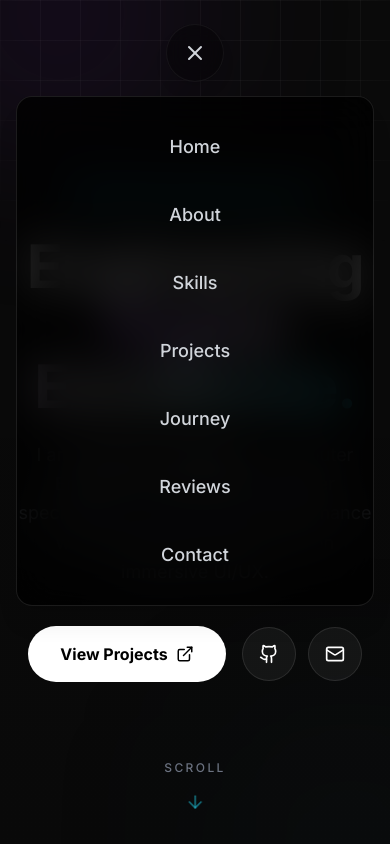
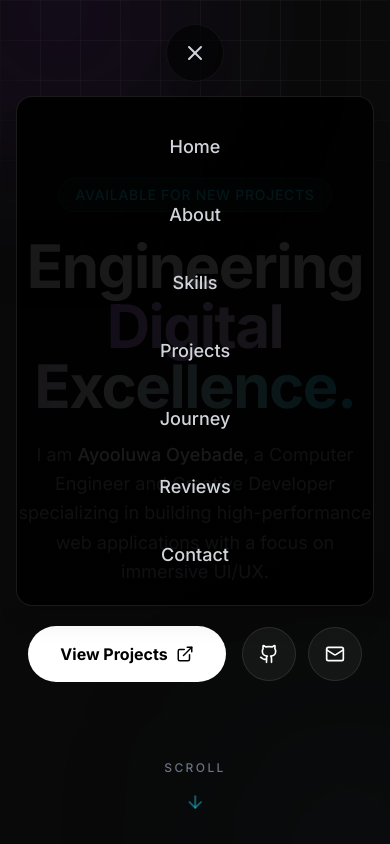
Before and after one commit to Ayosensei/my-portfolio, a Next.js app: page / in a window 390 px wide. Both pictures are taken after a click on the button "Toggle menu". Shown: the top 844 px of the page. Built offline with nearby package versions, Linux system fonts and the light colour scheme.

Commit message:
refactor: remove backdrop blur from Navbar and remove decorative glow from Contact

```diff
--- a/app/components/Contact.tsx
+++ b/app/components/Contact.tsx
@@ -53,8 +53,7 @@ export default function Contact() {
       id="contact"
       className="min-h-[80vh] flex flex-col justify-center items-center px-4 text-center relative overflow-hidden py-20"
     >
-      {/* Background Gradient for focus */}
-      <div className="absolute top-1/2 left-1/2 -translate-x-1/2 -translate-y-1/2 w-[300px] h-[300px] bg-cyan-500/20 rounded-full blur-[100px] -z-10" />
+
 
       <div className="max-w-4xl mx-auto z-10 w-full">
         <motion.h2
--- a/app/components/Navbar.tsx
+++ b/app/components/Navbar.tsx
@@ -9,7 +9,7 @@ export default function Navbar() {
 
   return (
     <nav className="fixed top-6 left-0 right-0 z-50 flex justify-center px-4">
-      <div className="flex items-center gap-2 p-2 bg-black/30 backdrop-blur-md border border-white/5 rounded-full shadow-lg">
+      <div className="flex items-center gap-2 p-2 bg-black/60 border border-white/5 rounded-full shadow-lg">
         <button
           onClick={() => setMobileMenuOpen(!mobileMenuOpen)}
           className="p-2 text-gray-300 hover:text-white transition-colors lg:hidden focus:outline-none"
@@ -71,7 +71,7 @@ export default function Navbar() {
             animate={{ opacity: 1, y: 0 }}
             exit={{ opacity: 0, y: -50 }}
             transition={{ duration: 0.3 }}
-            className="fixed inset-x-0 top-24 mx-4 p-6 bg-black/80 backdrop-blur-xl border border-white/10 rounded-2xl shadow-xl lg:hidden flex flex-col items-center gap-4"
+            className="fixed inset-x-0 top-24 mx-4 p-6 bg-black/90 border border-white/10 rounded-2xl shadow-xl lg:hidden flex flex-col items-center gap-4"
           >
             <a
               href="#home"
```
